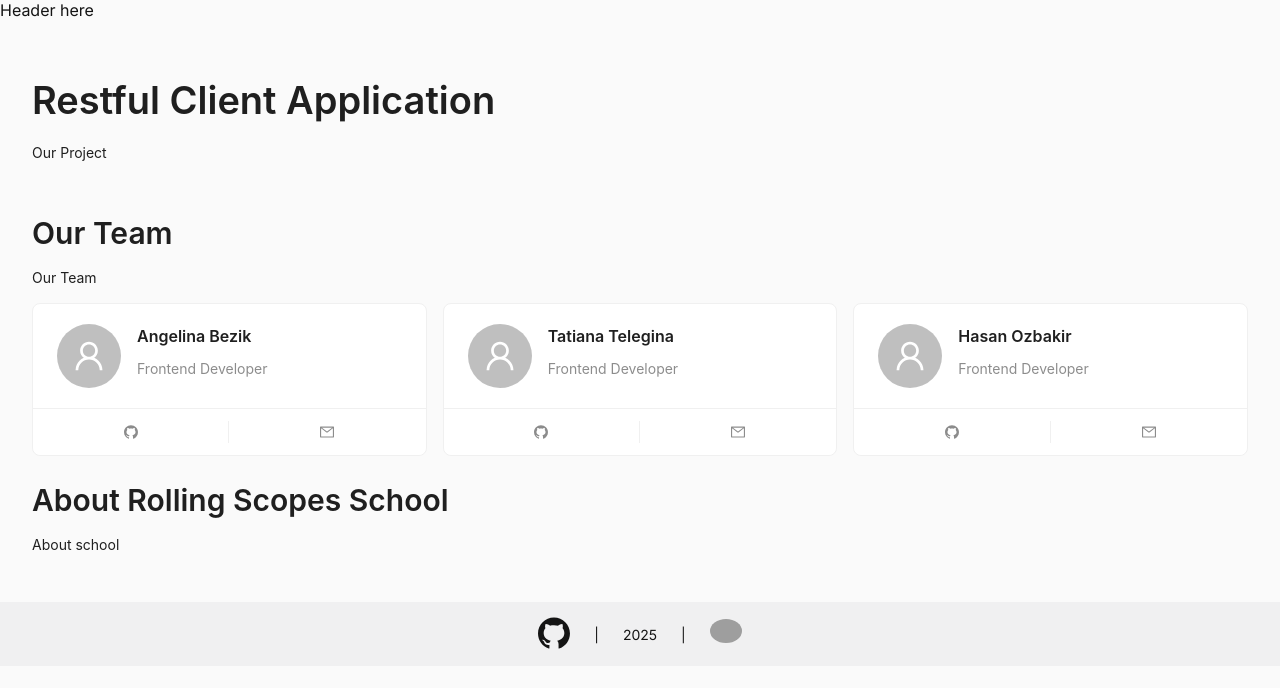
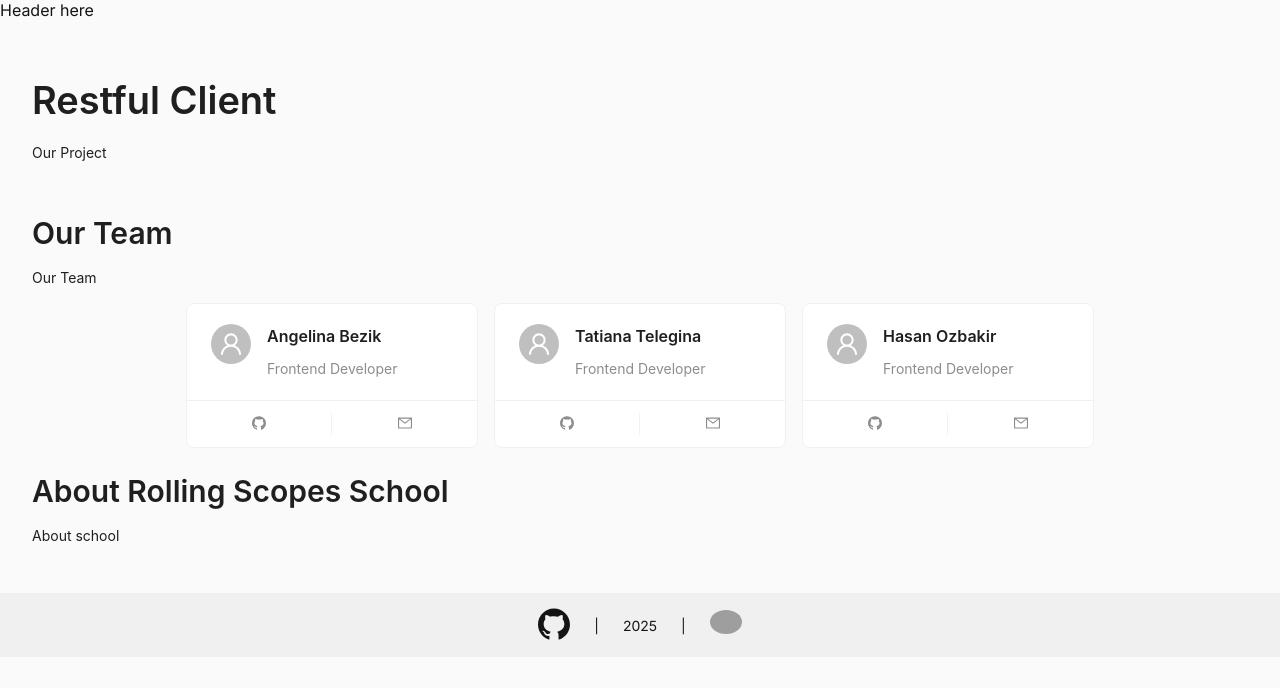
Before and after one commit to AngelinaBz/rest-client-app, a Next.js app: page /en in a window 1280 px wide. Shown: the top 688 px of the page. Built offline with nearby package versions, Linux system fonts and the light colour scheme; grey boxes are pictures that could not be loaded; what @ant-design/nextjs-registry would draw is missing.

Commit message:
style: change style for card

```diff
--- a/messages/ru.json
+++ b/messages/ru.json
@@ -1,6 +1,5 @@
 {
   "MainPage": {
-    "title": "Restful Client приложение",
     "description": "Наш проект",
     "teamTitle": "Наша Команда",
     "teamDescription": "Наша Команда",
--- a/src/components/main-content/main-content.tsx
+++ b/src/components/main-content/main-content.tsx
@@ -12,7 +12,7 @@ const MainContent = () => {
 
   return (
     <div className={styles.main}>
-      <Title>{t('title')}</Title>
+      <Title>Restful Client</Title>
       <Paragraph>{t('description')}</Paragraph>
       <Title level={2}>{t('teamTitle')}</Title>
       <Paragraph>{t('teamDescription')}</Paragraph>
--- a/src/components/team/team.module.css
+++ /dev/null
@@ -1,3 +0,0 @@
-.card {
-  max-width: 400px;
-}
--- a/src/components/team/team.tsx
+++ b/src/components/team/team.tsx
@@ -4,7 +4,6 @@ import { useTranslations } from 'next-intl';
 import { Avatar, Card, Col, Row } from 'antd';
 import { UserOutlined, GithubOutlined, MailOutlined } from '@ant-design/icons';
 import { TeamMember } from '@/types';
-import styles from './team.module.css';
 
 const Team = () => {
   const t = useTranslations('Team');
@@ -30,12 +29,11 @@ const Team = () => {
   ];
 
   return (
-    <Row justify="space-around" gutter={16}>
+    <Row justify="center" gutter={16}>
       {teamMembers.map((member, index) => (
-        <Col span={8} key={index}>
+        <Col span={6} key={index}>
           <Card
             hoverable
-            className={styles.card}
             actions={[
               <a
                 href={member.github}
@@ -56,7 +54,7 @@ const Team = () => {
             ]}
           >
             <Card.Meta
-              avatar={<Avatar size={64} icon={<UserOutlined />} />}
+              avatar={<Avatar size="large" icon={<UserOutlined />} />}
               title={member.name}
               description={member.role}
             />
```
